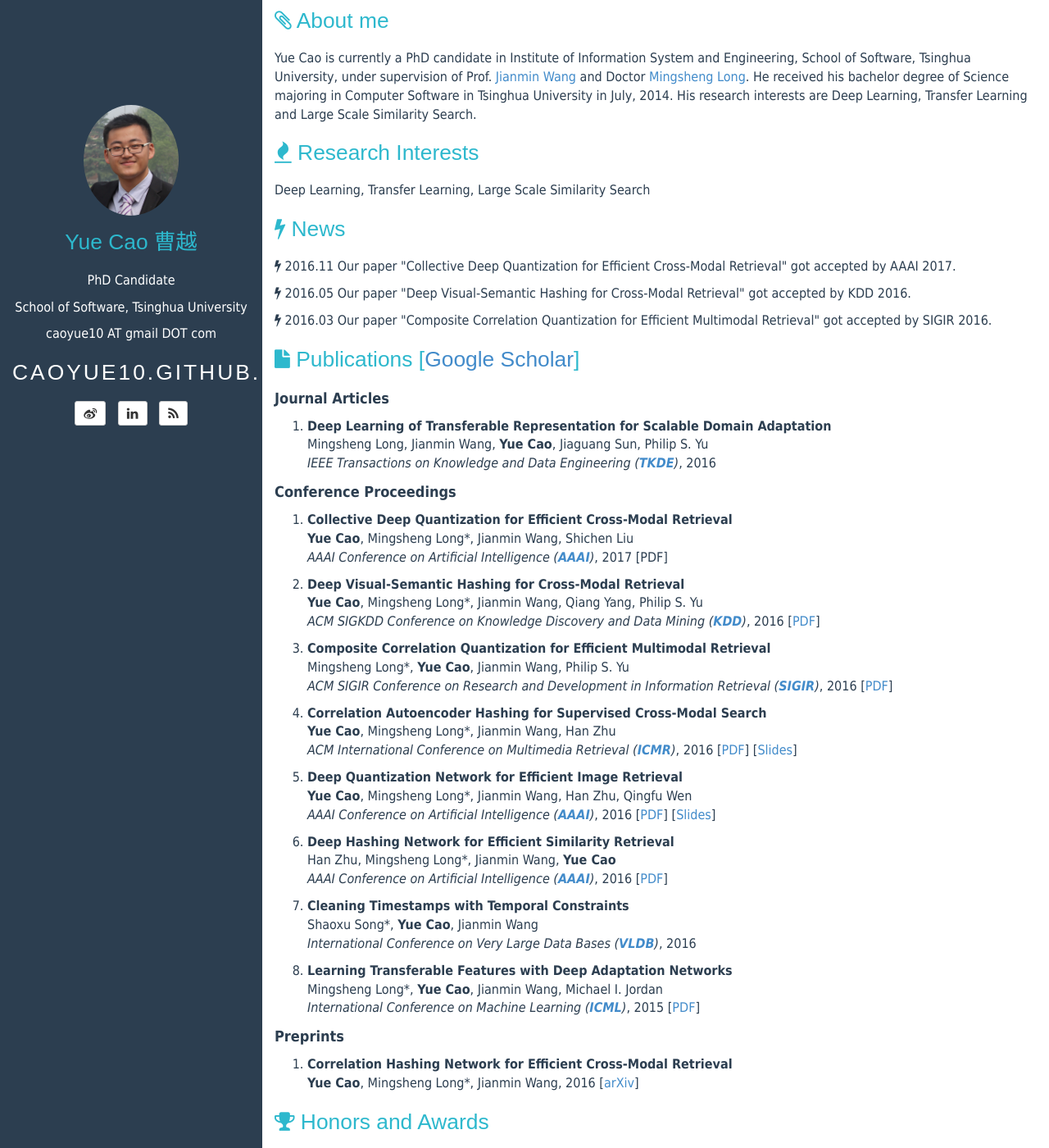
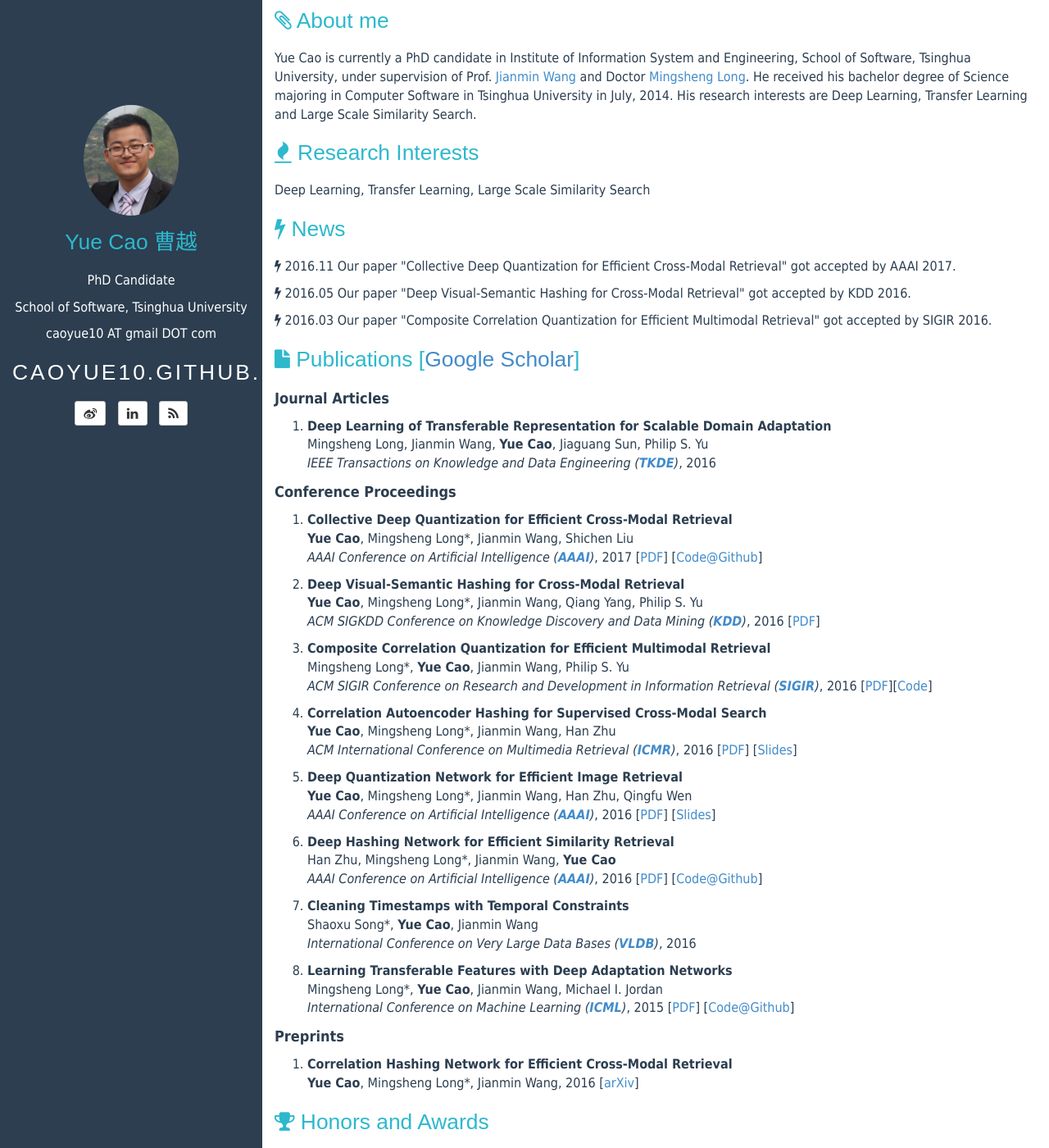
Before and after one commit to caoyue10/caoyue10.github.io, a Jekyll site: the page built from index.html, in a window 1280 px wide and 1400 px high. Shown: the whole window at 82% size. Built offline with Jekyll 4.4.1, drawn with Linux system fonts in a browser that asks for light colours; the list of posts is cut into pages by our own code.

Commit message:
code released

```diff
--- a/index.html
+++ b/index.html
@@ -99,7 +99,7 @@
             <strong>Yue Cao</strong>, Mingsheng Long*, Jianmin Wang, Shichen Liu
             <br>
             <em>AAAI Conference on Artificial Intelligence (<a href="http://www.aaai.org/Conferences/AAAI/aaai17.php"><strong>AAAI</strong></a>)</em>, 2017
-            [PDF]
+            [<a href="doc/collective-deep-quantization-aaai17.pdf">PDF</a>] [<a href="https://github.com/caoyue10/aaai17-cdq">Code@Github</a>]
         </p></li>
         <li><p>
             <strong>Deep Visual-Semantic Hashing for Cross-Modal Retrieval</strong>
@@ -115,7 +115,7 @@
             Mingsheng Long*, <strong>Yue Cao</strong>, Jianmin Wang, Philip S. Yu
             <br>
             <em>ACM SIGIR Conference on Research and Development in Information Retrieval (<a href="http://sigir.org/sigir2016/"><strong>SIGIR</strong></a>)</em>, 2016
-	    [<a href="http://ise.thss.tsinghua.edu.cn/~mlong/doc/composite-correlation-quantization-sigir16.pdf">PDF</a>]
+            [<a href="http://ise.thss.tsinghua.edu.cn/~mlong/doc/composite-correlation-quantization-sigir16.pdf">PDF</a>][<a href="http://ise.thss.tsinghua.edu.cn/~mlong/doc/composite-correlation-quantization-sigir16.zip">Code</a>]
         </p></li>
         <li><p>
             <strong>Correlation Autoencoder Hashing for Supervised Cross-Modal Search</strong>
@@ -140,7 +140,7 @@
             Han Zhu, Mingsheng Long*, Jianmin Wang, <strong>Yue Cao</strong>
             <br>
             <em>AAAI Conference on Artificial Intelligence (<a href="http://www.aaai.org/Conferences/AAAI/aaai16.php"><strong>AAAI</strong></a>)</em>, 2016
-            [<a href="http://ise.thss.tsinghua.edu.cn/~mlong/doc/deep-hashing-network-aaai16.pdf">PDF</a>]
+            [<a href="http://ise.thss.tsinghua.edu.cn/~mlong/doc/deep-hashing-network-aaai16.pdf">PDF</a>] [<a href="https://github.com/thuml/hash-caffe">Code@Github</a>]
         </p></li>
 	<li><p>
             <strong>Cleaning Timestamps with Temporal Constraints</strong>
@@ -153,7 +153,7 @@
             <p><strong>Learning Transferable Features with Deep Adaptation Networks</strong><br>
             Mingsheng Long*, <strong>Yue Cao</strong>, Jianmin Wang, Michael I. Jordan<br>
             <em>International Conference on Machine Learning (<a href="http://icml.cc/2015/"><strong>ICML</strong></a>)</em>, 2015
-            [<a href="http://ise.thss.tsinghua.edu.cn/~mlong/doc/deep-adaptation-networks-icml15.pdf">PDF</a>]
+            [<a href="http://ise.thss.tsinghua.edu.cn/~mlong/doc/deep-adaptation-networks-icml15.pdf">PDF</a>] [<a href="https://github.com/thuml/transfer-caffe">Code@Github</a>]
             </p>
         </li>
     </ol>
```
Also changed, not shown: 1 other file.
